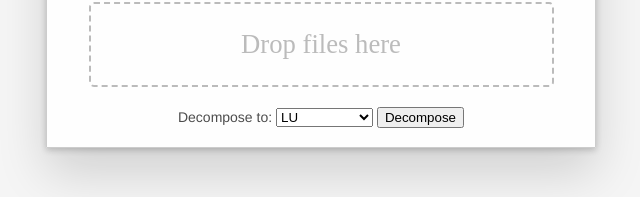
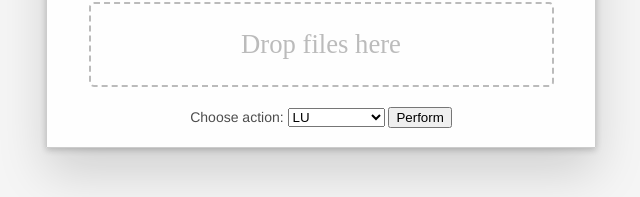
Before and after one commit to AvivYaish/LUM, a plain HTML site: page index.html in a window 1280 px wide. Shown: the part 402-599 px from the top of the page, without its empty margins (319-959 px from the left). Drawn offline with Linux system fonts and the light colour scheme.

Commit message:
Minor changes

```diff
--- a/index.html
+++ b/index.html
@@ -35,7 +35,7 @@
         </div>
         <br>
 
-        <label for="decomposition-type">Decompose to:</label>
+        <label for="decomposition-type">Choose action:</label>
         <select id="decomposition-type">
             <option value="LU">LU</option>
             <option value="PLU">PLU</option>
@@ -44,7 +44,7 @@
             <option value="RREF">RREF</option>
             <option value="Nullspace">Nullspace</option>
         </select>
-        <input id="decompose" type="button" value="Decompose"><br><br>
+        <input id="decompose" type="button" value="Perform"><br><br>
     </form>
     <br>
 </div>
```
